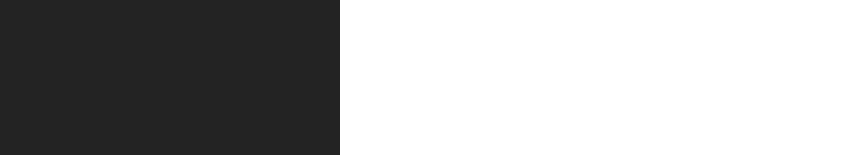
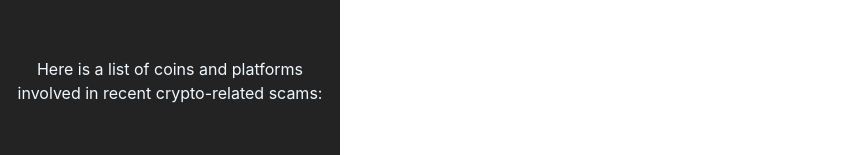
Before and after one commit to trucdg/codePath-lab5, a React (Vite) app in the folder crypto-hustle/: page / in a window 1280 px wide. Shown: the part 155-310 px from the top of the page, without its empty margins (0-867 px from the left). Built offline with nearby package versions, Linux system fonts and the light colour scheme; no server answers.

Commit message:
initialize the CryptoScam component which has the scamlist state variable

```diff
--- a/crypto-hustle/src/components/SideNav.jsx
+++ b/crypto-hustle/src/components/SideNav.jsx
@@ -4,6 +4,10 @@ const SideNav = () => {
   return (
     <div className="sideNav">
       <h1>here is my side nav bar</h1>
+      <p>
+        Here is a list of coins and platforms involved in recent crypto-related
+        scams:
+      </p>
     </div>
   );
 };
```
Also changed, not shown: crypto-hustle/src/components/CryptoScam.jsx (added, +12 -0 lines).
